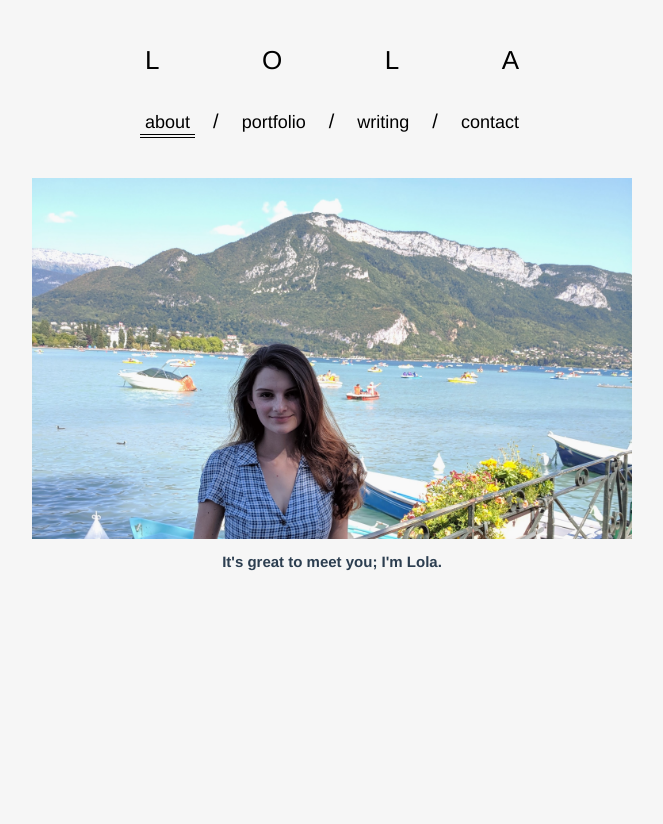
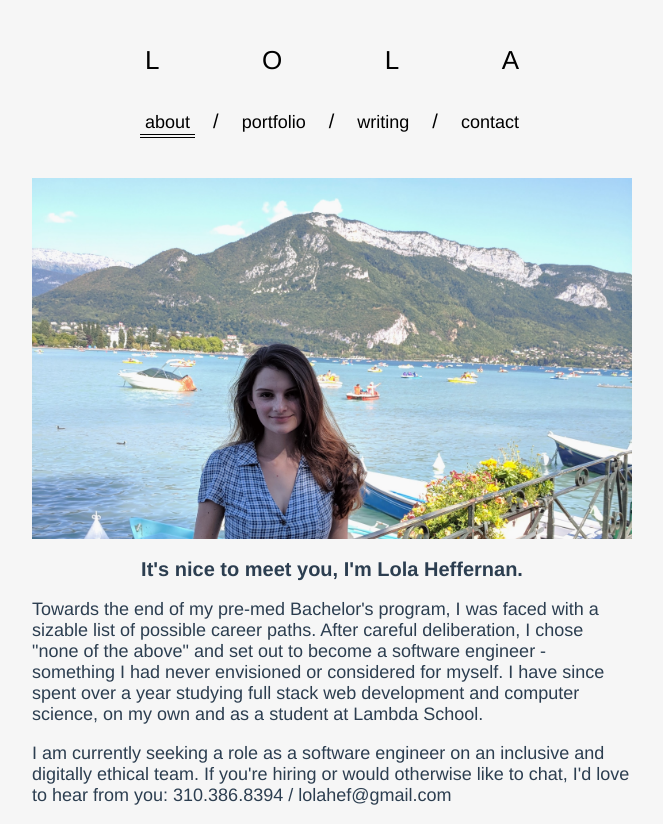
Before and after one commit to lolax/portfolio, a Vue app: page /about in a window 1280 px wide. Shown: the whole page, without its empty margins (308-971 px from the left). Before the commit the page ends 800 px from the top, so only its background shows below. Built offline with nearby package versions, Linux system fonts and the light colour scheme; the HTML template or start-up script is replaced by a standard one.

Commit message:
Added more text to about

```diff
--- a/src/components/about/About.vue
+++ b/src/components/about/About.vue
@@ -1,7 +1,9 @@
 <template>
   <div class='about-container'>
-    <img class='about-img' src='../../assets/lola.jpg' />
-    <h2>It's great to meet you; I'm Lola.</h2>
+    <img class='about-img' alt='Lola standing beside Lake Annecy' src='../../assets/lola.jpg' />
+    <h2>It's nice to meet you, I'm Lola Heffernan.</h2>
+    <p>Towards the end of my pre-med Bachelor's program, I was faced with a sizable list of possible career paths. After careful deliberation, I chose "none of the above" and set out to become a software engineer - something I had never envisioned or considered for myself. I have since spent over a year studying full stack web development and computer science, on my own and as a student at Lambda School.</p>
+    <p>I am currently seeking a role as a software engineer on an inclusive and digitally ethical team. If you're hiring or would otherwise like to chat, I'd love to hear from you: 310.386.8394 / lolahef@gmail.com</p>
   </div>
 </template>
 
@@ -12,8 +14,15 @@ export default {
 </script>
 
 <style scoped>
-.about-img {
-  width: 100%;
-  height: auto;
-}
+  .about-img {
+    width: 100%;
+    height: auto;
+  }
+  h2 {
+    font-size: 2rem;
+  }
+  p {
+    text-align: left;
+    font-size: 1.8rem;
+  }
 </style>
```
